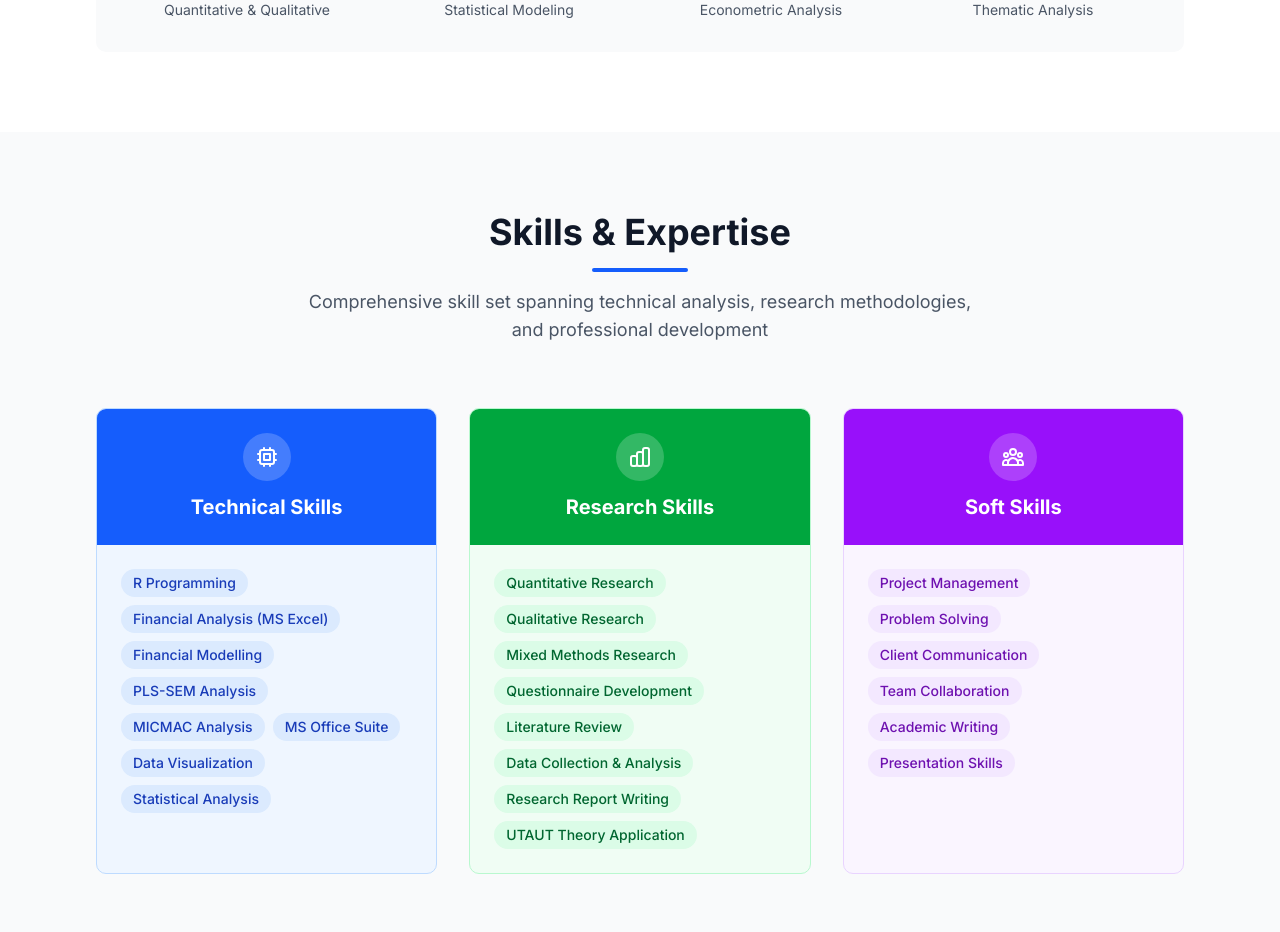
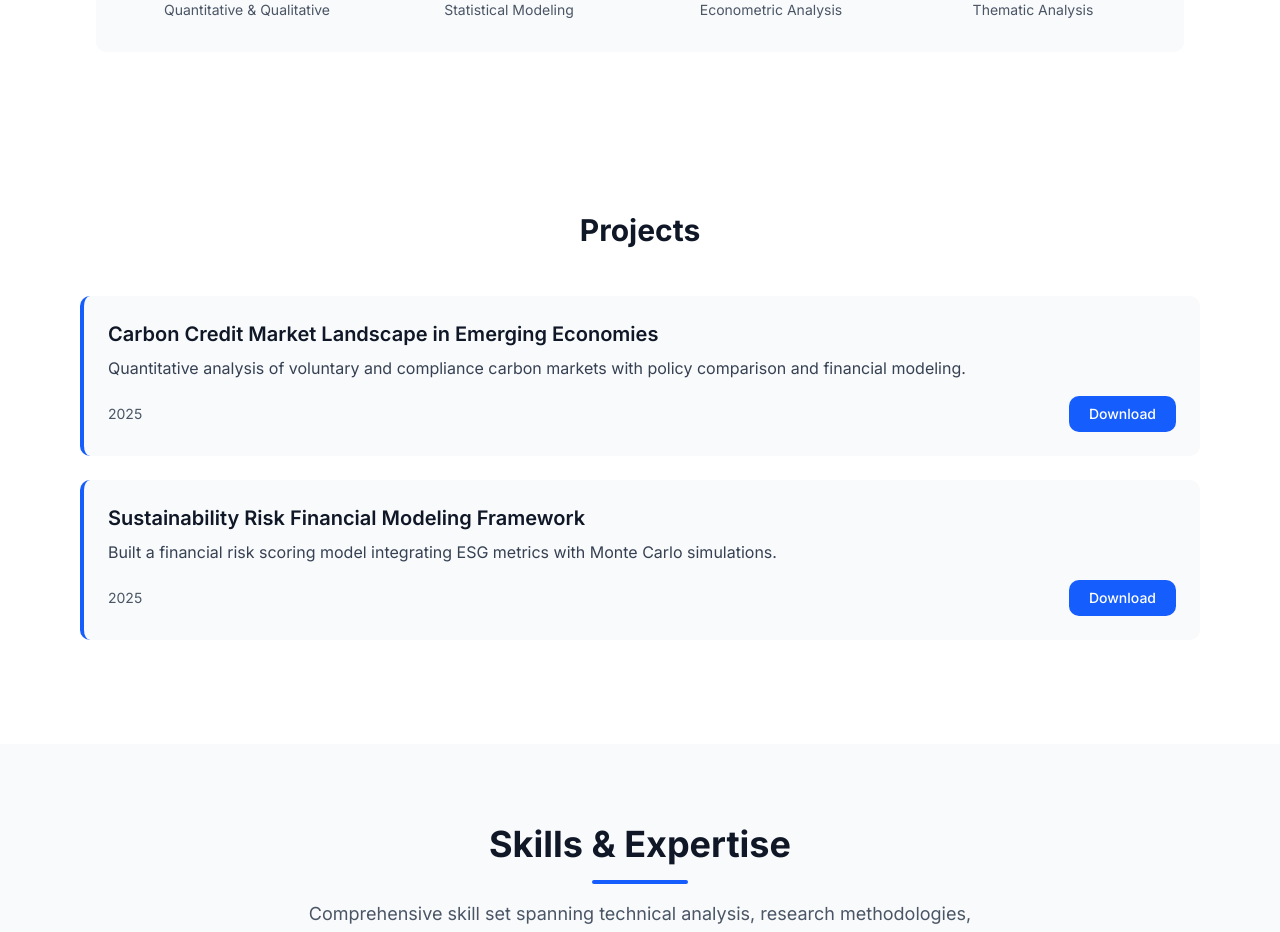
Before and after one commit to khushbooashra/Portfolio, a Next.js app: page / in a window 1280 px wide. Shown: the part 5744-6676 px from the top of the page. Built offline with nearby package versions, Linux system fonts and the light colour scheme.

Commit message:
visibility opf section

```diff
--- a/src/app/page.tsx
+++ b/src/app/page.tsx
@@ -3,6 +3,7 @@ import HeroSection from '@/components/HeroSection';
 import AboutSection from '@/components/AboutSection';
 import ExperienceSection from '@/components/ExperienceSection';
 import ResearchSection from '@/components/ResearchSection';
+import ProjectsSection from '@/components/ProjectSection';
 import SkillsSection from '@/components/SkillsSection';
 import ContactSection from '@/components/ContactSection';
 
@@ -14,6 +15,7 @@ export default function Home() {
       <AboutSection />
       <ExperienceSection />
       <ResearchSection />
+      <ProjectsSection />
       <SkillsSection />
       <ContactSection />
 
```
